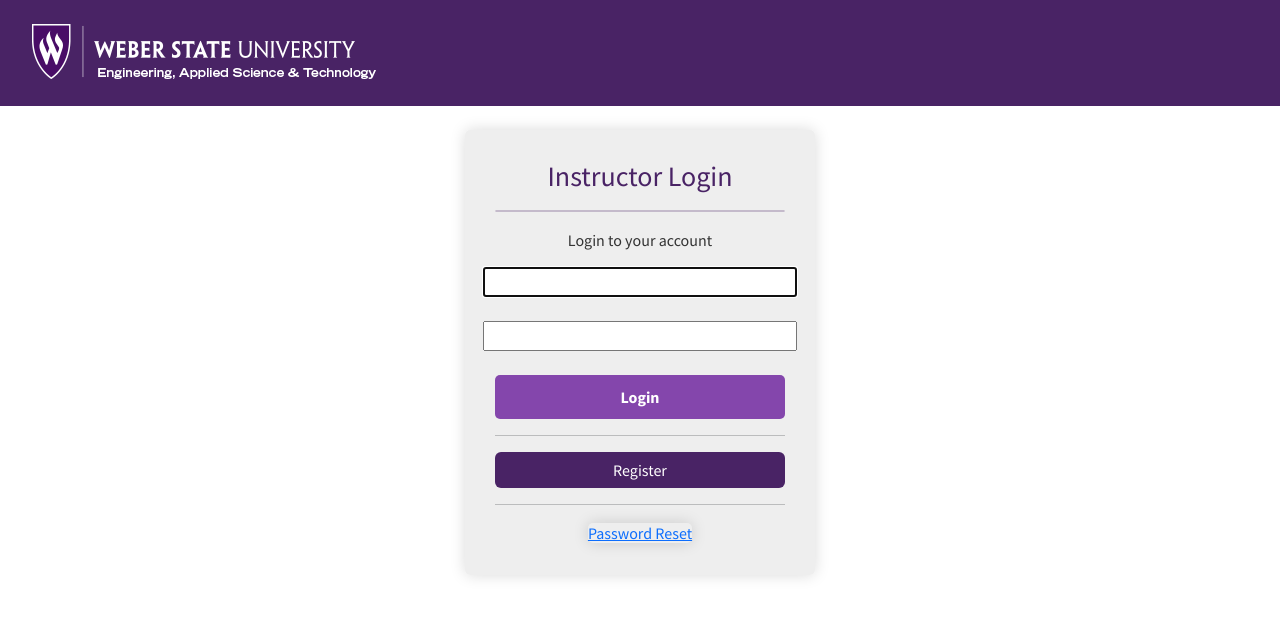
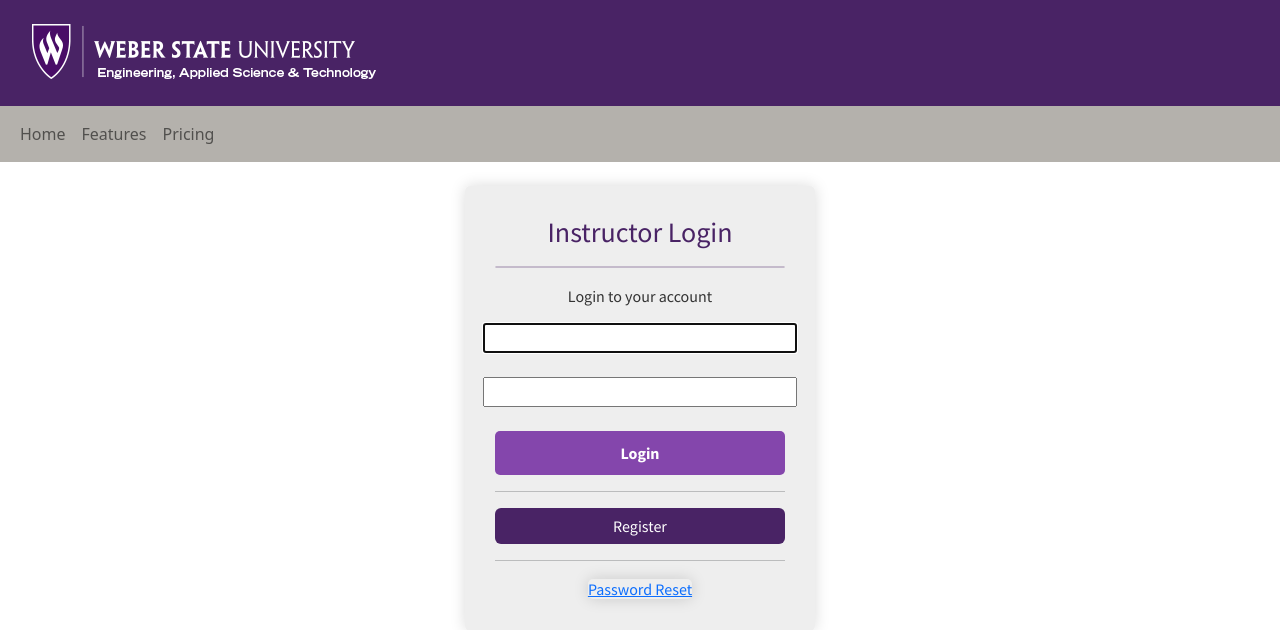
Before and after one commit to bradleypeterson/Server_Manager, a Django app: page / in a window 1280 px wide. Shown: the top 630 px of the page. Run offline with Django 5.2, Linux system fonts and the light colour scheme.

Commit message:
Started navbar

```diff
--- a/user/templates/login.html
+++ b/user/templates/login.html
@@ -1,6 +1,26 @@
 {% extends "base.html" %}
 {% block body %}
 <body>
+<nav class="navbar navbar-expand-lg bg-body-tertiary bg-mid">
+    <div class="container-fluid">
+        <button class="navbar-toggler" type="button" data-bs-toggle="collapse" data-bs-target="#navbarNav" aria-controls="navbarNav" aria-expanded="false" aria-label="Toggle navigation">
+            <span class="navbar-toggler-icon"></span>
+        </button>
+        <div class="navbar-collapse" id="navbarNav">
+            <ul class="navbar-nav">
+                <li class="nav-item">
+                    <a class="nav-link" aria-current="page" href="#">Home</a>
+                </li>
+                <li class="nav-item">
+                    <a class="nav-link" href="#">Features</a>
+                </li>
+                <li class="nav-item">
+                    <a class="nav-link" href="#">Pricing</a>
+                </li>
+            </ul>
+        </div>
+    </div>
+</nav>
 <br>
 <form class="login-form" action="./" method="POST">
     {% csrf_token %}
--- a/website/static/style.css
+++ b/website/static/style.css
@@ -414,6 +414,10 @@ Clear floats after the columns
     background: #008067;
 }
 
+.bg-mid {
+    background: #b4b1ac;
+}
+
 /* End of custom CSS */
 
 a.navbar-brand {
```
